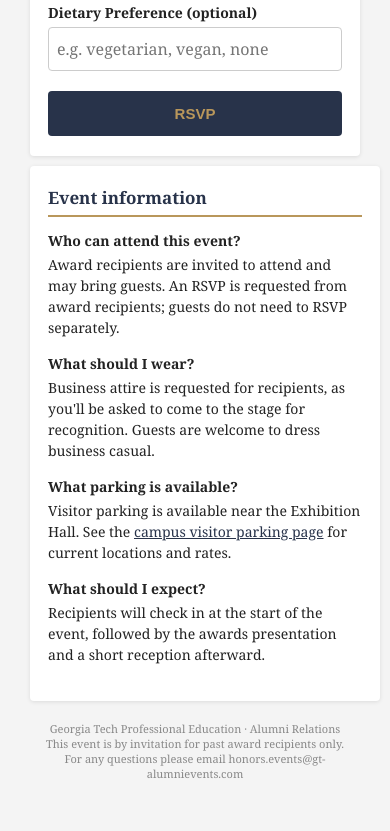
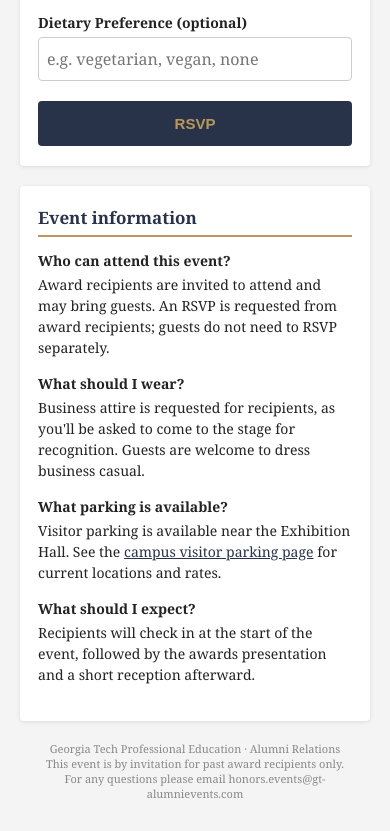
Before and after one commit to splashonyo/gt-6725-alumreunion, a plain HTML site: page index.html in a window 390 px wide. Shown: the part 905-1736 px from the top of the page. Drawn offline with Linux system fonts and the light colour scheme.

Commit message:
Refactor event invitation layout and styles
Updated layout and structure of the event invitation page. Adjusted styles for responsiveness and improved content organization.

```diff
--- a/index.html
+++ b/index.html
@@ -12,11 +12,6 @@
     margin: 0;
     padding: 0;
     color: #222;
-  }
-  .page-wrap {
-    max-width: 660px;
-    margin: 0 auto;
-    padding: 0 20px;
   }
   .header {
     background: #28334A;
@@ -35,10 +30,14 @@
     font-size: 13px;
     color: #d4b483;
   }
+  .page-wrap {
+    max-width: 640px;
+    margin: 0 auto;
+    padding: 0 20px;
+  }
   .container {
-    max-width: 600px;
-    margin: 20px auto;
     background: #fff;
+    margin: 20px 0;
     padding: 25px 30px;
     border-radius: 6px;
     box-shadow: 0 1px 4px rgba(0,0,0,0.1);
@@ -63,9 +62,8 @@
     margin-top: 5px;
     border: 1px solid #ccc;
     border-radius: 4px;
-    box-sizing: border-box;
     font-family: inherit;
-    font-size: 16px; /* prevents iOS zoom */
+    font-size: 16px;
   }
   input[disabled] {
     background: #eee;
@@ -97,14 +95,11 @@
     color: #256029;
   }
   .faq {
-    max-width: 600px;
-    margin: 0 auto 20px;
     background: #fff;
+    margin: 0 0 20px;
     padding: 25px 30px;
     border-radius: 6px;
     box-shadow: 0 1px 4px rgba(0,0,0,0.1);
-    width: 100%;
-    box-sizing: border-box;
   }
   .faq h2 {
     font-size: 17px;
@@ -127,25 +122,20 @@
     font-size: 14px;
     line-height: 1.5;
   }
-  .faq-item a {
-    color: #28334A;
-  }
+  .faq-item a { color: #28334A; }
   .footer {
     text-align: center;
     font-size: 11px;
     color: #888;
-    margin: 20px 0 30px;
-    padding: 0 20px;
+    margin: 0 0 30px;
+    padding: 0;
   }
   @media (max-width: 640px) {
     .container, .faq {
-      margin: 10px;
       padding: 20px 18px;
       border-radius: 4px;
     }
-    .header h1 {
-      font-size: 18px;
-    }
+    .header h1 { font-size: 18px; }
   }
 </style>
 </head>
@@ -157,6 +147,7 @@
 </div>
 
 <div class="page-wrap">
+
   <div class="container">
     <p>Congratulations again on being named a Georgia Tech Westin Scholar Award recipient! You're invited back to celebrate with other past recipients at this year's Alumni Reunion.</p>
 
@@ -225,6 +216,7 @@
     This event is by invitation for past award recipients only.<br>
     For any questions please email honors.events@gt-alumnievents.com
   </div>
+
 </div>
 
 <script>
```
Lines whose indentation alone changed are shown as unchanged.
